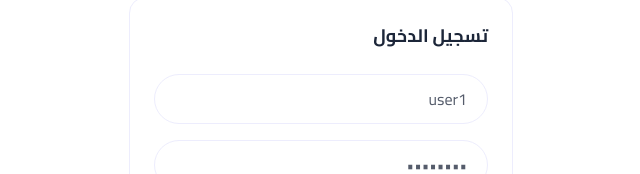
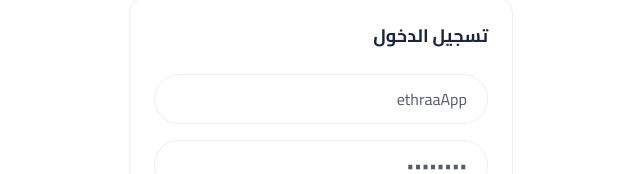
Before and after one commit to tkahmedkamal/ethraa-frontend, a React (Vite) app: page /auth/login in a window 1280 px wide. Shown: the part 302-476 px from the top of the page, without its empty margins (398-1038 px from the left). Built offline with nearby package versions, Linux system fonts and the light colour scheme; no server answers.

Commit message:
Add default user credentials in login form

```diff
--- a/src/features/auth/login/LoginForm.tsx
+++ b/src/features/auth/login/LoginForm.tsx
@@ -21,7 +21,7 @@
     <>
       <Register label="registration.loginForm.label">
         <Formik
-          initialValues={{ username: "user1", password: "user1234" }}
+          initialValues={{ username: "ethraaApp", password: "user1234" }}
           validationSchema={loginSchema}
           onSubmit={(values: ILogin) => login(values)}
         >
```
